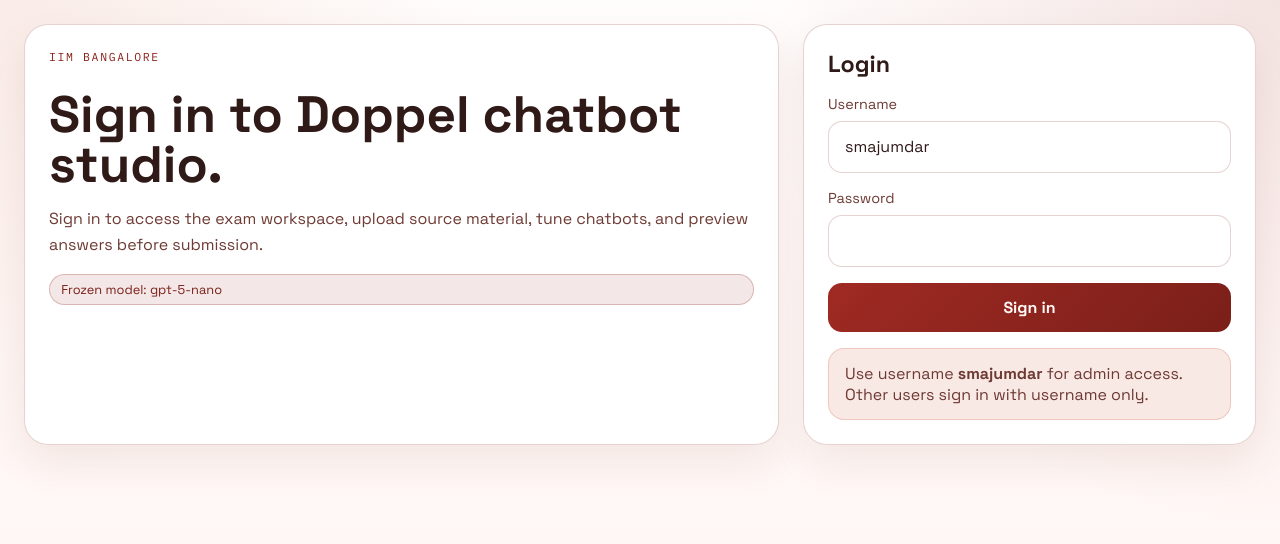
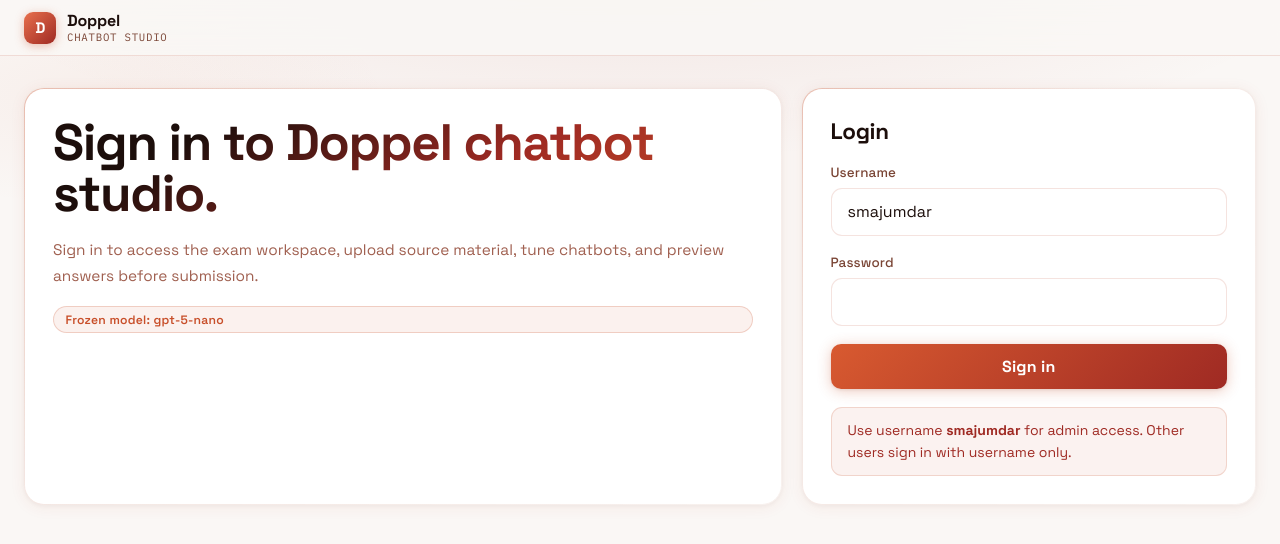
Before and after one commit to shubhobm/doppel-local, a Next.js app: page /login in a window 1280 px wide. Shown: the top 544 px of the page. Built offline with nearby package versions, Linux system fonts and the light colour scheme.

Commit message:
style update

```diff
--- a/app/dashboard/page.tsx
+++ b/app/dashboard/page.tsx
@@ -62,7 +62,7 @@
         <div className="card-inner stack">
           <div className="row">
             <div>
-              <div className="kicker">IIM Bangalore</div>
+              {/* <div className="kicker">IIM Bangalore</div> */}
               <h1>Welcome back, {displayUsername}.</h1>
             </div>
             <div className="badge">Role: {user.role}</div>
--- a/app/globals.css
+++ b/app/globals.css
@@ -1,17 +1,24 @@
 :root {
-  --bg: #fffaf8;
-  --bg-soft: #fff2ef;
-  --card: rgba(255, 255, 255, 0.98);
-  --card-strong: #fff7f4;
-  --border: rgba(124, 32, 27, 0.2);
-  --text: #2f1a18;
-  --muted: #6e3a34;
-  --accent: #8b2019;
+  --bg: #faf7f5;
+  --bg-mid: #f3eeeb;
+  --card-bg: #ffffff;
+  --border: rgba(180, 60, 30, 0.14);
+  --border-strong: rgba(180, 60, 30, 0.3);
+  --text: #1c0e0b;
+  --muted: #7a4535;
+  --muted-light: #a06050;
+  --accent: #c84f2a;
   --accent-strong: #9f2a23;
-  --accent-warm: #c84f2a;
-  --success: #0d8f57;
-  --danger: #b42318;
-  --shadow: 0 18px 40px rgba(98, 20, 16, 0.08);
+  --accent-light: #d96035;
+  --success: #0d7a4a;
+  --danger: #c02030;
+  --shadow-card: 0 2px 16px rgba(180, 60, 30, 0.07), 0 1px 4px rgba(0, 0, 0, 0.04);
+  --shadow-card-hover: 0 8px 32px rgba(180, 60, 30, 0.12), 0 2px 8px rgba(0, 0, 0, 0.06);
+  --shadow-btn: 0 2px 14px rgba(200, 79, 42, 0.3), 0 1px 3px rgba(0, 0, 0, 0.08);
+  --shadow-btn-hover: 0 6px 22px rgba(200, 79, 42, 0.42), 0 2px 6px rgba(0, 0, 0, 0.1);
+  --radius-card: 20px;
+  --radius-input: 11px;
+  --radius-btn: 10px;
 }
 
 * {
@@ -22,10 +29,11 @@
 body {
   margin: 0;
   min-height: 100%;
-  background:
-    radial-gradient(circle at top right, rgba(159, 42, 35, 0.12), transparent 35%),
-    radial-gradient(circle at top left, rgba(200, 79, 42, 0.1), transparent 32%),
-    linear-gradient(180deg, #fffdfc 0%, #fff4f1 100%);
+  background: var(--bg);
+  background-image:
+    radial-gradient(ellipse 90% 40% at 50% -4%, rgba(159, 42, 35, 0.09) 0%, transparent 60%),
+    radial-gradient(ellipse 45% 28% at 8% 12%, rgba(200, 79, 42, 0.05) 0%, transparent 50%);
+  background-attachment: fixed;
   color: var(--text);
   font-family: var(--font-sans), sans-serif;
 }
@@ -39,16 +47,89 @@
   text-decoration: none;
 }
 
+/* ── Site header ─────────────────────────────────────────── */
+
+.site-header {
+  position: sticky;
+  top: 0;
+  z-index: 100;
+  height: 56px;
+  display: flex;
+  align-items: center;
+  border-bottom: 1px solid var(--border);
+  background: rgba(250, 247, 245, 0.88);
+  backdrop-filter: blur(18px);
+  -webkit-backdrop-filter: blur(18px);
+}
+
+.site-header-inner {
+  max-width: 1300px;
+  width: 100%;
+  margin: 0 auto;
+  padding: 0 24px;
+  display: flex;
+  align-items: center;
+  justify-content: space-between;
+}
+
+.site-brand {
+  display: flex;
+  align-items: center;
+  gap: 11px;
+}
+
+.site-brand-mark {
+  width: 32px;
+  height: 32px;
+  border-radius: 9px;
+  background: linear-gradient(135deg, #e8704d 0%, #9f2a23 100%);
+  display: flex;
+  align-items: center;
+  justify-content: center;
+  font-weight: 800;
+  font-size: 0.95rem;
+  color: #fff;
+  letter-spacing: -0.03em;
+  box-shadow: 0 2px 10px rgba(200, 79, 42, 0.35);
+  flex-shrink: 0;
+  user-select: none;
+}
+
+.site-brand-name {
+  font-size: 1rem;
+  font-weight: 700;
+  color: var(--text);
+  letter-spacing: -0.015em;
+  line-height: 1.15;
+}
+
+.site-brand-sub {
+  font-size: 0.67rem;
+  color: var(--muted);
+  font-family: var(--font-mono), monospace;
+  letter-spacing: 0.07em;
+  text-transform: uppercase;
+  line-height: 1;
+  margin-top: 1px;
+}
+
+/* ── Links ───────────────────────────────────────────────── */
+
 .text-link {
   color: var(--accent);
-  font-weight: 700;
+  font-weight: 600;
   text-decoration: underline;
-  text-underline-offset: 2px;
+  text-underline-offset: 3px;
+  text-decoration-color: rgba(200, 79, 42, 0.3);
+  transition: color 0.12s ease, text-decoration-color 0.12s ease;
 }
 
 .text-link:hover {
   color: var(--accent-strong);
+  text-decoration-color: rgba(159, 42, 35, 0.5);
 }
+
+/* ── Form elements ───────────────────────────────────────── */
 
 button,
 input,
@@ -61,12 +142,18 @@
 textarea,
 select {
   width: 100%;
-  border-radius: 14px;
+  border-radius: var(--radius-input);
   border: 1px solid var(--border);
-  background: rgba(255, 255, 255, 0.96);
+  background: #fff;
   color: var(--text);
-  padding: 0.9rem 1rem;
+  padding: 0.78rem 1rem;
   outline: none;
+  transition: border-color 0.15s ease, box-shadow 0.15s ease;
+}
+
+input::placeholder,
+textarea::placeholder {
+  color: rgba(122, 69, 53, 0.4);
 }
 
 textarea {
@@ -77,62 +164,105 @@
 input:focus,
 textarea:focus,
 select:focus {
-  border-color: rgba(159, 42, 35, 0.65);
-  box-shadow: 0 0 0 4px rgba(159, 42, 35, 0.12);
+  border-color: rgba(200, 79, 42, 0.55);
+  box-shadow: 0 0 0 3px rgba(200, 79, 42, 0.1);
 }
 
-button {
-  border: 0;
-  border-radius: 14px;
-  padding: 0.9rem 1.1rem;
-  background: linear-gradient(135deg, var(--accent-strong), #7b1f19);
-  color: #fff8f6;
-  font-weight: 700;
-  cursor: pointer;
-  transition: transform 0.14s ease, filter 0.14s ease;
+select option {
+  background: #fff;
+  color: var(--text);
 }
 
-button:hover {
+/* ── Buttons ─────────────────────────────────────────────── */
+
+button {
+  display: inline-flex;
+  align-items: center;
+  justify-content: center;
+  gap: 7px;
+  border: 0;
+  border-radius: var(--radius-btn);
+  padding: 0.75rem 1.3rem;
+  background: linear-gradient(135deg, #d85a30 0%, #9f2a23 100%);
+  color: #fff;
+  font-weight: 700;
+  letter-spacing: 0.01em;
+  cursor: pointer;
+  white-space: nowrap;
+  transition: transform 0.12s ease, box-shadow 0.12s ease, filter 0.12s ease;
+  box-shadow: var(--shadow-btn);
+}
+
+button:hover:not(:disabled) {
   transform: translateY(-1px);
-  filter: brightness(1.05);
+  box-shadow: var(--shadow-btn-hover);
+  filter: brightness(1.06);
+}
+
+button:active:not(:disabled) {
+  transform: translateY(0);
+}
+
+button:disabled {
+  opacity: 0.4;
+  cursor: not-allowed;
+  box-shadow: none;
 }
 
 button.secondary {
-  background: rgba(255, 246, 243, 0.92);
+  background: #fff;
+  color: var(--muted);
+  border: 1px solid var(--border);
+  box-shadow: 0 1px 4px rgba(0, 0, 0, 0.05);
+}
+
+button.secondary:hover:not(:disabled) {
+  background: var(--bg-mid);
+  border-color: var(--border-strong);
   color: var(--text);
-  border: 1px solid var(--border);
+  box-shadow: 0 2px 8px rgba(0, 0, 0, 0.07);
+  filter: none;
+  transform: none;
 }
 
 button.danger {
-  background: linear-gradient(135deg, #fb7185, #ef4444);
+  background: linear-gradient(135deg, #e84060, #b42028);
+  box-shadow: 0 2px 12px rgba(228, 64, 96, 0.3);
   color: white;
 }
 
+/* ── Layout ──────────────────────────────────────────────── */
+
 .shell {
-  max-width: 1280px;
+  max-width: 1300px;
   margin: 0 auto;
-  padding: 24px;
+  padding: 32px 24px;
 }
 
 .hero {
   display: grid;
   grid-template-columns: 1.25fr 0.75fr;
-  gap: 24px;
+  gap: 20px;
   align-items: stretch;
 }
 
+/* ── Cards ───────────────────────────────────────────────── */
+
 .card {
-  border: 1px solid var(--border);
-  background: var(--card);
-  border-radius: 24px;
-  box-shadow: var(--shadow);
-  backdrop-filter: blur(18px);
+  border-radius: var(--radius-card);
+  background:
+    linear-gradient(var(--card-bg), var(--card-bg)) padding-box,
+    linear-gradient(135deg, rgba(200, 79, 42, 0.32) 0%, rgba(180, 60, 30, 0.08) 35%, rgba(180, 60, 30, 0.03) 100%) border-box;
+  border: 1px solid transparent;
+  box-shadow: var(--shadow-card);
+  transition: box-shadow 0.2s ease;
 }
 
 .disabled-panel {
-  background: rgba(180, 180, 180, 0.22);
-  border-color: rgba(124, 32, 27, 0.14);
-  filter: grayscale(0.25);
+  background:
+    linear-gradient(#f8f4f2, #f8f4f2) padding-box,
+    linear-gradient(135deg, rgba(180, 60, 30, 0.1) 0%, transparent 100%) border-box;
+  filter: grayscale(0.2) opacity(0.75);
 }
 
 .disabled-panel input,
@@ -143,18 +273,20 @@
 }
 
 .card-inner {
-  padding: 24px;
+  padding: 28px;
 }
+
+/* ── Grid helpers ────────────────────────────────────────── */
 
 .panel-grid {
   display: grid;
   grid-template-columns: 1fr 1fr;
-  gap: 20px;
+  gap: 14px;
 }
 
 .stack {
   display: grid;
-  gap: 16px;
+  gap: 18px;
 }
 
 .row {
@@ -164,42 +296,60 @@
   flex-wrap: wrap;
 }
 
+/* ── Tabs ────────────────────────────────────────────────── */
+
 .tab-row {
   display: flex;
-  gap: 10px;
+  gap: 2px;
   flex-wrap: wrap;
+  padding-bottom: 0;
+  border-bottom: 1px solid var(--border);
 }
 
 .tab-link {
   display: inline-flex;
   align-items: center;
-  border: 1px solid var(--border);
-  border-radius: 999px;
-  padding: 0.4rem 0.9rem;
-  font-weight: 700;
+  padding: 0.45rem 0.95rem;
+  font-weight: 600;
+  font-size: 0.875rem;
   color: var(--muted);
-  background: rgba(255, 255, 255, 0.82);
+  background: transparent;
+  border-radius: 8px 8px 0 0;
+  border: 1px solid transparent;
+  border-bottom: 2px solid transparent;
+  margin-bottom: -1px;
+  transition: all 0.14s ease;
+}
+
+.tab-link:hover {
+  color: var(--accent);
+  background: rgba(200, 79, 42, 0.05);
 }
 
 .tab-link.active {
-  background: rgba(139, 32, 25, 0.12);
-  color: #7b1f19;
-  border-color: rgba(139, 32, 25, 0.25);
+  color: var(--accent);
+  border-bottom-color: var(--accent);
+  background: rgba(200, 79, 42, 0.06);
 }
+
+/* ── Typography ──────────────────────────────────────────── */
 
 .label {
   color: var(--muted);
-  font-size: 0.9rem;
-  margin-bottom: 8px;
+  font-size: 0.84rem;
+  font-weight: 500;
+  margin-bottom: 7px;
+  letter-spacing: 0.01em;
 }
 
 .kicker {
   font-family: var(--font-mono), monospace;
   text-transform: uppercase;
-  letter-spacing: 0.14em;
+  letter-spacing: 0.18em;
   color: var(--accent);
-  font-size: 0.72rem;
-  margin-bottom: 10px;
+  font-size: 0.68rem;
+  margin-bottom: 9px;
+  opacity: 0.7;
 }
 
 h1,
@@ -211,37 +361,53 @@
 }
 
 h1 {
-  font-size: clamp(2.2rem, 4vw, 4.2rem);
-  line-height: 0.98;
+  font-size: clamp(2rem, 4vw, 4rem);
+  line-height: 1.0;
+  font-weight: 700;
+  letter-spacing: -0.025em;
+  background: linear-gradient(150deg, #1c0e0b 20%, #9f2a23 60%, #c84f2a 100%);
+  -webkit-background-clip: text;
+  -webkit-text-fill-color: transparent;
+  background-clip: text;
 }
 
 h2 {
-  font-size: 1.45rem;
+  font-size: 1.4rem;
+  font-weight: 700;
+  letter-spacing: -0.015em;
+  color: var(--text);
 }
 
 h3 {
-  font-size: 1.1rem;
+  font-size: 1.05rem;
+  font-weight: 600;
+  color: var(--text);
 }
 
 p {
-  color: var(--muted);
-  line-height: 1.6;
+  color: var(--muted-light);
+  line-height: 1.65;
+  font-size: 0.96rem;
 }
 
 .small {
-  font-size: 0.92rem;
+  font-size: 0.875rem;
 }
+
+/* ── Badges ──────────────────────────────────────────────── */
 
 .badge {
   display: inline-flex;
   align-items: center;
-  gap: 8px;
-  padding: 0.4rem 0.7rem;
+  gap: 6px;
+  padding: 0.28rem 0.72rem;
   border-radius: 999px;
-  background: rgba(139, 32, 25, 0.1);
-  color: #7b1f19;
-  border: 1px solid rgba(139, 32, 25, 0.25);
-  font-size: 0.8rem;
+  background: rgba(200, 79, 42, 0.08);
+  color: var(--accent);
+  border: 1px solid rgba(200, 79, 42, 0.22);
+  font-size: 0.76rem;
+  font-weight: 600;
+  letter-spacing: 0.02em;
   max-width: 100%;
   overflow: hidden;
   text-overflow: ellipsis;
@@ -251,6 +417,8 @@
 .mono {
   font-family: var(--font-mono), monospace;
 }
+
+/* ── Workspace layout ────────────────────────────────────── */
 
 .split {
   display: grid;
@@ -281,11 +449,15 @@
   min-height: 680px;
 }
 
+/* ── Divider ─────────────────────────────────────────────── */
+
 .divider {
   height: 1px;
   background: var(--border);
-  margin: 18px 0;
+  margin: 14px 0;
 }
+
+/* ── Chat ────────────────────────────────────────────────── */
 
 .chat {
   min-height: 420px;
@@ -295,103 +467,120 @@
 
 .chat-log {
   display: grid;
-  gap: 12px;
+  align-content: start;
+  gap: 10px;
   overflow: auto;
   max-height: 460px;
   padding-right: 6px;
+  scrollbar-width: thin;
+  scrollbar-color: rgba(200, 79, 42, 0.2) transparent;
+}
+
+.chat-log::-webkit-scrollbar {
+  width: 4px;
+}
+
+.chat-log::-webkit-scrollbar-track {
+  background: transparent;
+}
+
+.chat-log::-webkit-scrollbar-thumb {
+  background: rgba(200, 79, 42, 0.2);
+  border-radius: 4px;
 }
 
 .bubble {
-  padding: 14px 16px;
-  border-radius: 18px;
+  padding: 12px 16px;
+  border-radius: 14px;
   border: 1px solid var(--border);
-  background: rgba(255, 255, 255, 0.95);
+  background: #fdf9f7;
+  line-height: 1.65;
+  font-size: 0.93rem;
 }
 
 .bubble.user {
-  background: linear-gradient(135deg, rgba(200, 79, 42, 0.15), rgba(159, 42, 35, 0.08));
+  background: rgba(200, 79, 42, 0.07);
+  border-color: rgba(200, 79, 42, 0.18);
 }
 
 .bubble.assistant {
-  background: rgba(255, 252, 251, 0.96);
+  background: #fff;
 }
 
 .bubble .role {
   font-family: var(--font-mono), monospace;
-  font-size: 0.72rem;
-  letter-spacing: 0.12em;
+  font-size: 0.67rem;
+  letter-spacing: 0.15em;
   text-transform: uppercase;
   color: var(--accent);
-  margin-bottom: 8px;
+  margin-bottom: 7px;
+  opacity: 0.65;
 }
 
 .typing-bubble {
-  max-width: 180px;
+  max-width: 160px;
 }
 
 .typing-dots {
   display: inline-flex;
-  gap: 6px;
+  gap: 5px;
   align-items: center;
 }
 
 .typing-dots span {
-  width: 8px;
-  height: 8px;
+  width: 7px;
+  height: 7px;
   border-radius: 999px;
   background: var(--accent);
-  opacity: 0.35;
-  animation: typingPulse 1.2s infinite ease-in-out;
+  opacity: 0.3;
+  animation: typingPulse 1.3s infinite ease-in-out;
 }
 
-.typing-dots span:nth-child(2) {
-  animation-delay: 0.2s;
+.typing-dots span:nth-child(2) { animation-delay: 0.2s; }
+.typing-dots span:nth-child(3) { animation-delay: 0.4s; }
+
+@keyframes typingPulse {
+  0%, 80%, 100% { opacity: 0.2; transform: translateY(0); }
+  40%           { opacity: 0.9; transform: translateY(-3px); }
 }
 
-.typing-dots span:nth-child(3) {
-  animation-delay: 0.4s;
-}
-
-@keyframes typingPulse {
-  0%,
-  80%,
-  100% {
-    opacity: 0.25;
-    transform: translateY(0);
-  }
-  40% {
-    opacity: 1;
-    transform: translateY(-2px);
-  }
-}
+/* ── Notices / alerts ────────────────────────────────────── */
 
 .notice {
-  padding: 14px 16px;
-  border-radius: 16px;
-  background: rgba(200, 79, 42, 0.12);
-  border: 1px solid rgba(200, 79, 42, 0.22);
-  color: #6e3a34;
+  padding: 12px 16px;
+  border-radius: 11px;
+  background: rgba(200, 79, 42, 0.07);
+  border: 1px solid rgba(200, 79, 42, 0.18);
+  color: var(--accent-strong);
+  font-size: 0.875rem;
+  line-height: 1.55;
 }
 
 .error {
-  padding: 14px 16px;
-  border-radius: 16px;
-  background: rgba(248, 113, 113, 0.12);
-  border: 1px solid rgba(248, 113, 113, 0.18);
-  color: #ffd1d1;
+  padding: 12px 16px;
+  border-radius: 11px;
+  background: rgba(192, 32, 48, 0.07);
+  border: 1px solid rgba(192, 32, 48, 0.18);
+  color: #a01828;
+  font-size: 0.875rem;
+  line-height: 1.55;
 }
 
 .success {
-  padding: 14px 16px;
-  border-radius: 16px;
-  background: rgba(52, 211, 153, 0.12);
-  border: 1px solid rgba(52, 211, 153, 0.18);
-  color: #c7f9e3;
+  padding: 12px 16px;
+  border-radius: 11px;
+  background: rgba(13, 122, 74, 0.07);
+  border: 1px solid rgba(13, 122, 74, 0.18);
+  color: #0d6040;
+  font-size: 0.875rem;
+  line-height: 1.55;
 }
+
+/* ── File list ───────────────────────────────────────────── */
 
 .file-list {
   display: grid;
-  gap: 10px;
+  gap: 8px;
 }
 
 .file-item {
@@ -400,10 +589,17 @@
   gap: 12px;
   align-items: center;
   border: 1px solid var(--border);
-  border-radius: 16px;
-  background: rgba(255, 255, 255, 0.94);
-  padding: 12px 14px;
+  border-radius: 11px;
+  background: #fdfaf9;
+  padding: 10px 14px;
   min-width: 0;
+  transition: background 0.12s ease, border-color 0.12s ease, box-shadow 0.12s ease;
+}
+
+.file-item:hover {
+  background: #fff;
+  border-color: rgba(200, 79, 42, 0.25);
+  box-shadow: 0 2px 8px rgba(200, 79, 42, 0.07);
 }
 
 .file-meta {
@@ -415,10 +611,16 @@
   overflow: hidden;
   text-overflow: ellipsis;
   white-space: nowrap;
+  font-weight: 500;
+  font-size: 0.9rem;
 }
+
+/* ── Table ───────────────────────────────────────────────── */
 
 .table-wrap {
   overflow-x: auto;
+  scrollbar-width: thin;
+  scrollbar-color: rgba(200, 79, 42, 0.15) transparent;
 }
 
 .bots-table {
@@ -431,53 +633,65 @@
 .bots-table td {
   text-align: left;
   border-bottom: 1px solid var(--border);
-  padding: 0.85rem 0.7rem;
+  padding: 0.88rem 0.8rem;
+  font-size: 0.9rem;
 }
 
 .bots-table th {
   color: var(--muted);
-  font-size: 0.84rem;
+  font-size: 0.75rem;
   text-transform: uppercase;
-  letter-spacing: 0.08em;
+  letter-spacing: 0.1em;
+  font-weight: 600;
+  padding-bottom: 0.65rem;
 }
 
 .bots-row {
   cursor: pointer;
-  transition: background-color 0.14s ease;
+  transition: background 0.12s ease;
 }
 
 .bots-row:hover {
-  background: rgba(200, 79, 42, 0.08);
+  background: rgba(200, 79, 42, 0.04);
 }
 
 .bots-row.active {
-  background: rgba(159, 42, 35, 0.12);
+  background: rgba(200, 79, 42, 0.07);
 }
+
+/* ── Status pills ────────────────────────────────────────── */
 
 .status-pill {
   display: inline-flex;
-  padding: 0.2rem 0.55rem;
+  align-items: center;
+  padding: 0.2rem 0.6rem;
   border-radius: 999px;
-  font-size: 0.76rem;
+  font-size: 0.73rem;
   font-weight: 700;
   letter-spacing: 0.04em;
 }
 
 .status-pill.submitted {
-  background: rgba(13, 143, 87, 0.14);
-  color: #0d8f57;
+  background: rgba(13, 122, 74, 0.1);
+  color: #0a6040;
+  border: 1px solid rgba(13, 122, 74, 0.22);
 }
 
 .status-pill.draft {
-  background: rgba(159, 42, 35, 0.12);
-  color: #8b2019;
+  background: rgba(200, 79, 42, 0.09);
+  color: var(--accent);
+  border: 1px solid rgba(200, 79, 42, 0.2);
 }
+
+/* ── Admin form ──────────────────────────────────────────── */
 
 .admin-user-form-grid {
   display: grid;
   grid-template-columns: 1.2fr 1fr 0.8fr;
-  gap: 12px;
+  gap: 14px;
 }
+
+/* ── Responsive ──────────────────────────────────────────── */
 
 @media (max-width: 1024px) {
   .hero,
--- a/app/layout.tsx
+++ b/app/layout.tsx
@@ -15,6 +15,17 @@
   return (
     <html lang="en">
       <body className={`${spaceGrotesk.variable} ${ibmPlexMono.variable}`}>
+        <header className="site-header">
+          <div className="site-header-inner">
+            <div className="site-brand">
+              <div className="site-brand-mark">D</div>
+              <div>
+                <div className="site-brand-name">Doppel</div>
+                <div className="site-brand-sub">Chatbot Studio</div>
+              </div>
+            </div>
+          </div>
+        </header>
         {children}
       </body>
     </html>
--- a/app/login/page.tsx
+++ b/app/login/page.tsx
@@ -40,7 +40,7 @@
       <div className="hero">
         <section className="card">
           <div className="card-inner stack">
-            <div className="kicker">IIM Bangalore</div>
+            {/* <div className="kicker">IIM Bangalore</div> */}
             <h1>Sign in to Doppel chatbot studio.</h1>
             <p>
               Sign in to access the exam workspace, upload source material, tune chatbots,
```
